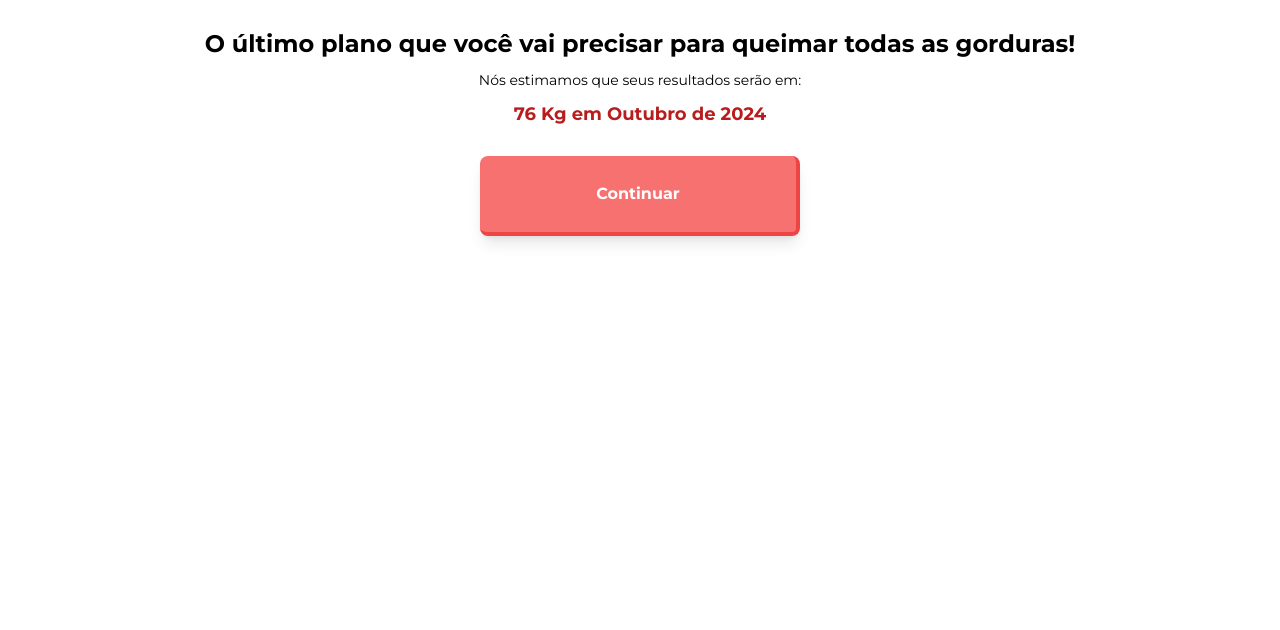
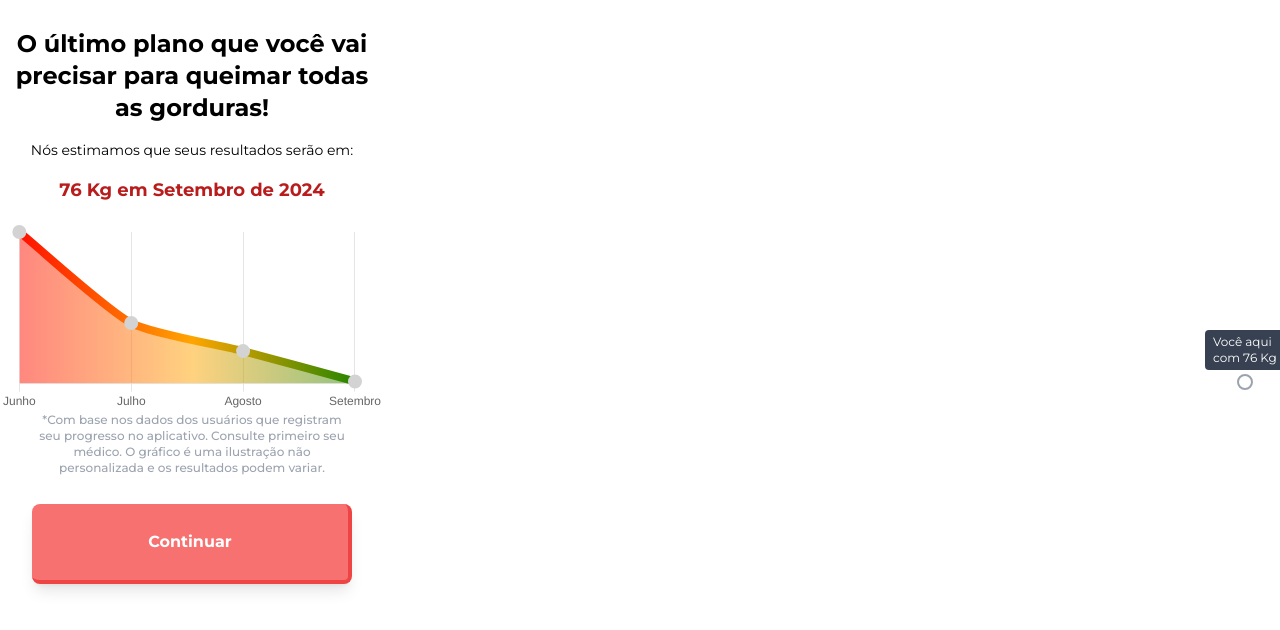
Before and after one commit to joaomarcosmr/quizzPersonalizado, a React (Vite) app: page / in a window 1280 px wide. Shown: the top 630 px of the page. Built offline with nearby package versions, Linux system fonts and the light colour scheme.

Commit message:
created new chart session frontend static without interation

```diff
--- a/src/components/CustomChart.tsx
+++ /dev/null
@@ -1,39 +0,0 @@
-import React from 'react';
-import { Line } from 'react-chartjs-2';
-
-interface CustomChartProps {
-  data: number[];
-  labels: string[];
-  title: string;
-}
-
-const CustomChart: React.FC<CustomChartProps> = ({ data, labels, title }) => {
-  const chartData = {
-    labels: labels,
-    datasets: [
-      {
-        label: title,
-        data: data,
-        fill: false,
-        backgroundColor: 'rgba(75,192,192,0.2)',
-        borderColor: 'rgba(75,192,192,1)',
-        borderWidth: 1,
-      },
-    ],
-  };
-
-  const options = {
-    scales: {
-      x: {
-        type: 'category', // Configuração da escala X como categoria
-      },
-      y: {
-        beginAtZero: true,
-      },
-    },
-  };
-
-  return <Line data={chartData} options={options} />;
-};
-
-export default CustomChart;
--- a/src/pages/QuizzPages/QuizzAnalysis/QuizzChartPlan.tsx
+++ b/src/pages/QuizzPages/QuizzAnalysis/QuizzChartPlan.tsx
@@ -1,5 +1,6 @@
-import { useEffect, useRef } from 'react';
-import CustomChart from "../../../components/CustomChart";
+import { useEffect, useRef } from "react";
+import { Line } from "react-chartjs-2";
+import "chart.js/auto";
 import { Option, Question } from "../../../interface/questions";
 
 type Props = {
@@ -8,34 +9,91 @@ type Props = {
 };
 
 const QuizzChartPlan = ({ currentQuestion, handleNextQuestion }: Props) => {
-  const data = [12, 19, 3, 5, 2, 3];
-  const labels = ["January", "February", "March", "April", "May", "June"];
-  const title = "Monthly Sales";
+  const data = {
+    labels: ["Junho", "Julho", "Agosto", "Setembro"],
+    datasets: [
+      {
+        label: "Seu Progresso",
+        data: [70, 28, 15, 1],
+        borderWidth: 8,
+        pointBackgroundColor: "rgba(211, 211, 211, 1.0)",
+        pointBorderColor: "rgba(211, 211, 211, 1.0)",
+        fill: true,
+        tension: 0.2,
+        backgroundColor: (context) => {
+          const chart = context.chart;
+          const gradient = chart.ctx.createLinearGradient(0, 0, chart.width, 0);
+          gradient.addColorStop(0, "rgba(255,0,0,0.5)");
+          gradient.addColorStop(0.5, "rgba(255,165,0,0.5)");
+          gradient.addColorStop(1, "rgba(0,128,0,0.5)");
+          return gradient;
+        },
+        borderColor: (context) => {
+          const chart = context.chart;
+          const gradient = chart.ctx.createLinearGradient(0, 0, chart.width, 0);
+          gradient.addColorStop(0, "rgba(255,0,0,1)");
+          gradient.addColorStop(0.5, "rgba(255,165,0,1)");
+          gradient.addColorStop(1, "rgba(0,128,0,1)");
+          return gradient;
+        },
+      },
+    ],
+  };
 
-  const chartRef = useRef<any>(null); // Ref para o componente de gráfico
-
-  useEffect(() => {
-    // Limpar o gráfico anterior quando os dados mudarem
-    if (chartRef.current) {
-      chartRef.current.chartInstance.destroy();
-    }
-  }, [data]); // Executa sempre que os dados mudarem
+  const options = {
+    scales: {
+      x: {
+        beginAtZero: true,
+      },
+      y: {
+        display: false,
+      },
+    },
+    plugins: {
+      legend: {
+        display: false,
+      },
+      tooltip: {
+        enabled: false,
+      },
+    },
+  };
 
   return (
-    <section className="flex flex-col items-center justify-center mt-7 w-full h-full">
-      <div id="title" className="w-86 text-center">
-        <h2 className="text-2xl font-bold mb-2">
+    <section className="flex flex-col items-center justify-center mt-7 w-96 h-full">
+      <div
+        id="title"
+        className="w-86 flex flex-col justify-center items-center gap-4"
+      >
+        <h2 className="text-2xl font-bold text-center">
           O último plano que você vai precisar para queimar todas as gorduras!
         </h2>
         <span className="text-sm">
           Nós estimamos que seus resultados serão em:
         </span>
-        <p className="mt-2 text-lg text-red-700 font-bold">
-          76 Kg em Outubro de 2024
+        <p className="text-lg text-red-700 font-bold">
+          76 Kg em Setembro de 2024
         </p>
       </div>
 
-      {/* <CustomChart ref={chartRef} data={data} labels={labels} title={title} /> */}
+      <div className="w-96">
+        <Line data={data} options={options} className="left mt-4 relative" />
+      </div>
+
+      <div
+        className={`absolute top-[20.6rem] right-[-0.3rem] transform flex flex-col items-center transition-all duration-1000`}
+      >
+        <div className={`bg-gray-700 text-white text-xs rounded py-1 px-2`}>
+          Você aqui <br /> com 76 Kg
+        </div>
+        <div className="w-4 h-4 bg-white border-2 border-gray-400 rounded-full mt-1"></div>
+      </div>
+
+      <span className="text-xs font-medium text-gray-400 w-80 text-center">
+        *Com base nos dados dos usuários que registram seu progresso no
+        aplicativo. Consulte primeiro seu médico. O gráfico é uma ilustração não
+        personalizada e os resultados podem variar.
+      </span>
 
       <div
         style={{
```
